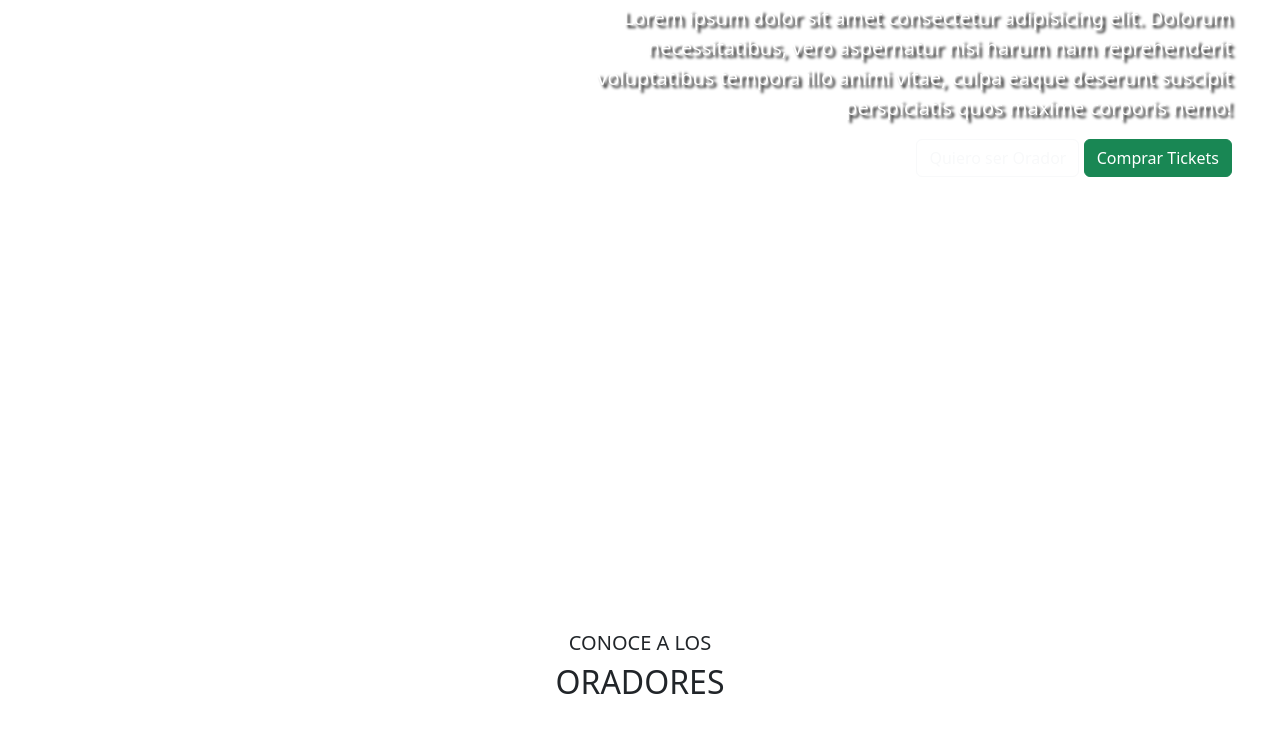
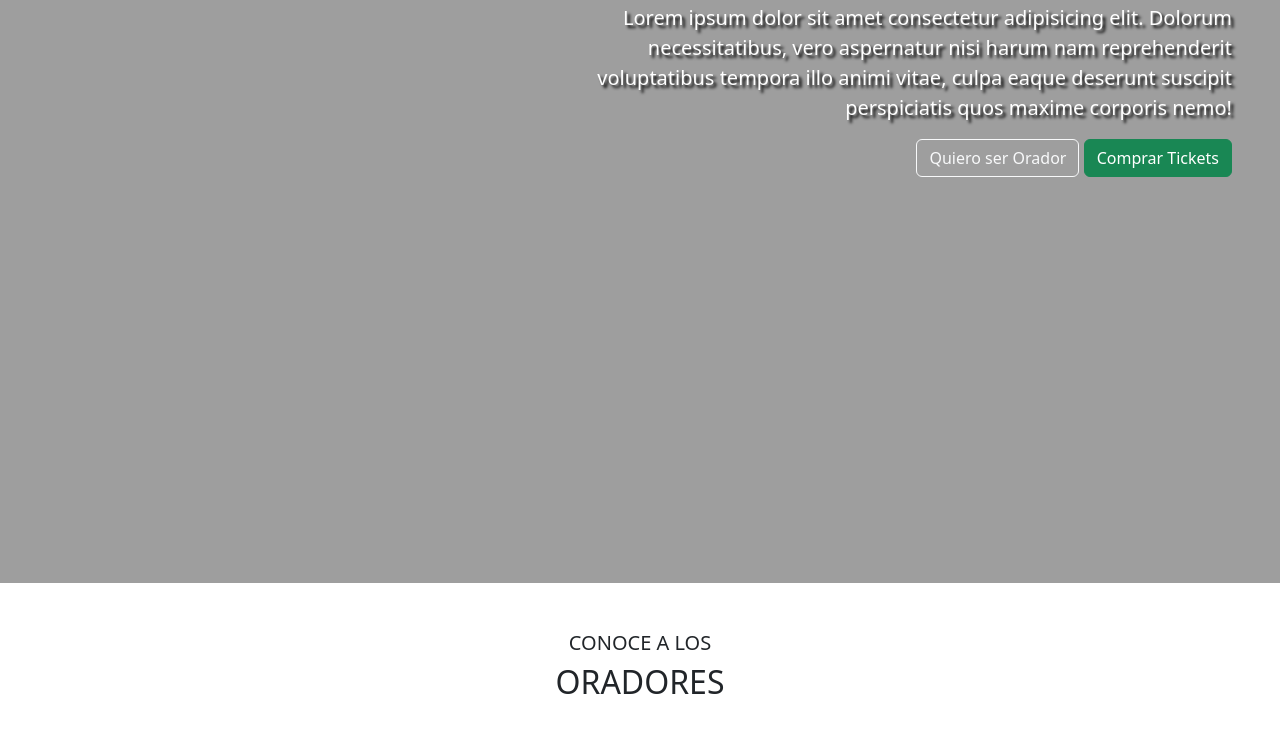
Before and after one commit to BiagioliJuanManuel/cac-integrador-bs, a plain HTML site: page index.html in a window 1280 px wide. Shown: the part 283-1030 px from the top of the page. Drawn offline with nearby package versions, Linux system fonts and the light colour scheme; the site is published under a folder, as on GitHub Pages, so addresses that start at the root find nothing.

Commit message:
cambiando ruta de stylesheet

```diff
--- a/style.css
+++ b/style.css
@@ -3,7 +3,7 @@
 }
 
 .bg-img{
-    background-image: url(/cac-integrador-bs/img/ba1.jpg);
+    background-image: url(img/ba1.jpg);
     height: 100vh;
 }
 
```
